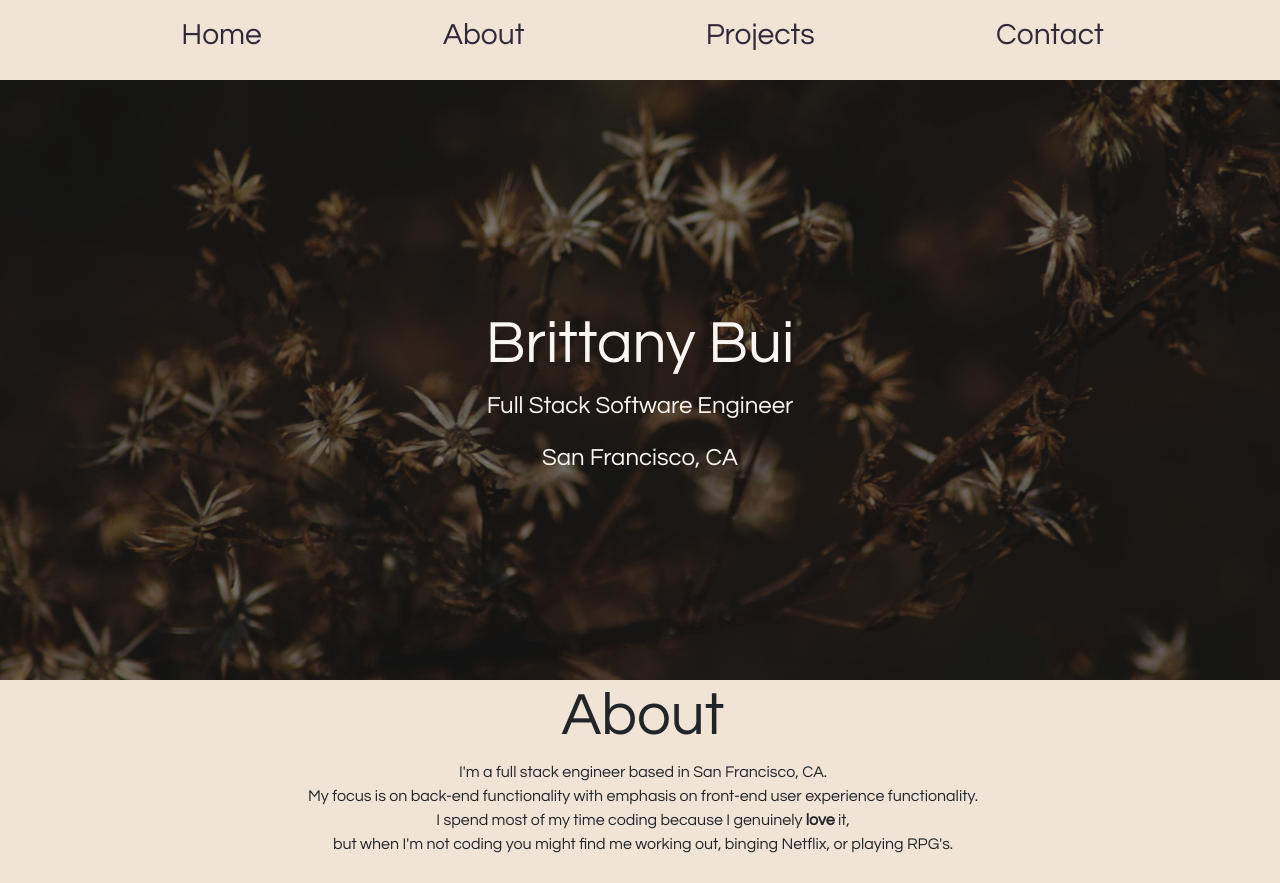
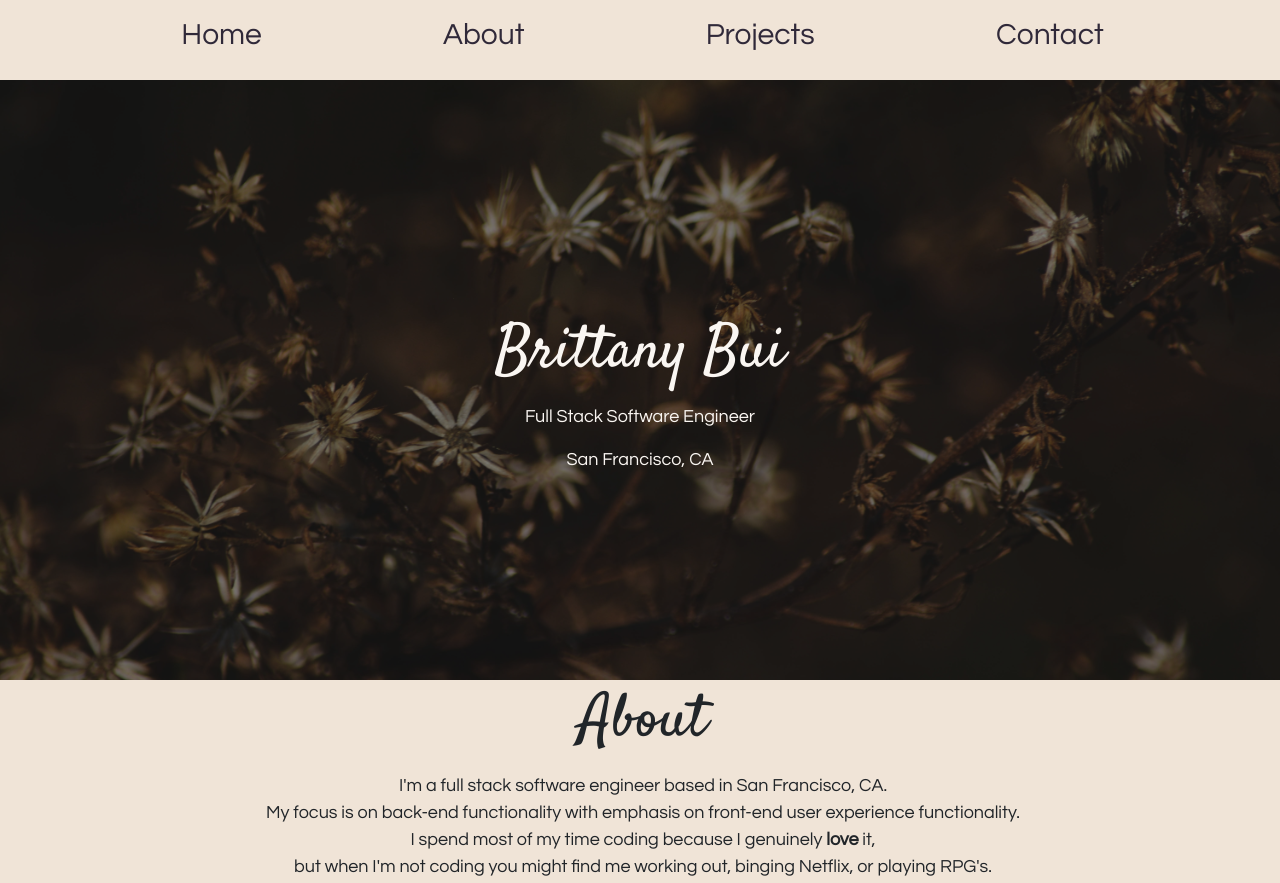
Before and after one commit to BrittanyMBui/portfolio-in-react, a React (Create React App) app: page / in a window 1280 px wide. Shown: the top 883 px of the page. Built offline with nearby package versions, Linux system fonts and the light colour scheme.

Commit message:
Adds styling

```diff
--- a/public/index.html
+++ b/public/index.html
@@ -17,7 +17,7 @@
     <link rel="stylesheet" href="https://cdnjs.cloudflare.com/ajax/libs/font-awesome/5.15.2/css/all.min.css">
     <!-- GOOGLE FONTS -->
     <link rel="preconnect" href="https://fonts.gstatic.com">
-    <link href="https://fonts.googleapis.com/css2?family=Questrial&display=swap" rel="stylesheet">
+    <link href="https://fonts.googleapis.com/css2?family=Questrial&family=Satisfy&display=swap" rel="stylesheet">
     <title>Brittany Bui</title>
   </head>
   <body>
--- a/src/App.css
+++ b/src/App.css
@@ -29,7 +29,13 @@ button:hover {
 }
 
 h1 {
+    padding: 6px;
     font-size: 60px;
+    font-family: 'Satisfy';
+}
+
+p {
+    font-size: 18px;
 }
 
 .nav {
@@ -47,14 +53,20 @@ h1 {
     font-size: 30px;
 }
 
+.project-desc {
+    margin: 0 auto;
+    max-width: 800px;
+    padding: 8px;
+}
+
 a {
     text-decoration: none;
     color: var(--bg);
 }
 
 a:hover {
-    color: var(--top-bottom-bg);
-    font-weight: bold;
+    color: var(--bg);
+    font-family: 'Satisfy';
 }
 
 #home {
--- a/src/components/About.js
+++ b/src/components/About.js
@@ -4,7 +4,7 @@ return (
     <div id="about">
         <h1>About</h1>
         <p>
-            I'm a full stack engineer based in San Francisco, CA.
+            I'm a full stack software engineer based in San Francisco, CA.
             <br />My focus is on back-end functionality with emphasis on front-end user experience functionality.
             <br />I spend most of my time coding because I genuinely <strong>love</strong> it,
             <br />but when I'm not coding you might find me working out, binging Netflix, or playing RPG's.
--- a/src/components/Projects.js
+++ b/src/components/Projects.js
@@ -63,7 +63,7 @@ render () {
                     {this.state.showProjectZero ? 'Hide' : 'View' } Project Description
                 </button>
                 <div style={{ display: this.state.showProjectZero ? 'block' : 'none' }}>
-                <p>
+                <p className="project-desc">
                     This was my first coding project at General Assembly.
                     I built an in-browser interactive game where a user
                     could care for a pet until it dies of old age or neglect.
@@ -85,7 +85,7 @@ render () {
                     {this.state.showProjectOne ? 'Hide' : 'View' } Project Description
                 </button>
                 <div style={{ display: this.state.showProjectOne ? 'block' : 'none' }}>
-                <p>
+                <p className="project-desc">
                     This was my second coding project at General Assembly, and also my
                     first group project experience. My partner and I chose to build out a personal
                     journaling app, where a user could sign-up or log-in to a private profile and
@@ -110,7 +110,7 @@ render () {
                     {this.state.showProjectTwo ? 'Hide' : 'View' } Project Description
                 </button>
                 <div style={{ display: this.state.showProjectTwo ? 'block' : 'none' }}>
-                <p>
+                <p className="project-desc">
                     This was my third coding project at General Assembly. The purpose of this app was simply to display
                     knowledge and skills of the Django framework. I built it without a real-world use-case in mind but had a lot
                     of fun with building it out. In this app, a user could sign-up or log-in to a profile page. From their profile page,
@@ -119,7 +119,7 @@ render () {
                     'meals' and choose whether it was breakfast, lunch, or dinner. Each 'feeding' would display in a form on the creature's page.
                     I added conditional logic to display a message to the user if their creature had not been fed, or whether the creature had
                     been fed all meals for the day. I built this project using Django, Materialize CSS, CSS, HTML, and used PostgreSQL as
-                    the database.
+                    the database. Link coming soon! I am happy to demo this app to anyone who may be interested!
                 </p>
                 </div>
             </article>
@@ -129,14 +129,14 @@ render () {
                     {this.state.showProjectThree ? 'Hide' : 'View' } Project Description
                 </button>
                 <div style={{ display: this.state.showProjectThree ? 'block' : 'none' }}>
-                <p>
+                <p className="project-desc">
                     This was a project I chose to build in my free-time after finishing the Django curriculum at General Assembly.
                     I decided to take the skills I learned and apply them to an app that would have a real-world use-case.
                     This is a very simple and user friendly to-do list. In this app, a user could sign-up or log-in to their profile page.
                     From their profile page, they could view the titles and dates of each to-do task. Clicking on a task would bring the user
                     to a detailed view page of the to-do task. From there, they can edit or delete the task as well.
                     From the profile page, the user can also add a new to-do task. I built this project using Python, Django, CSS, and PostgreSQL
-                    as the database.
+                    as the database. Link coming soon! I am happy to demo this app to anyone who may be interested!
                 </p>
                 </div>
             </article>
@@ -146,7 +146,7 @@ render () {
                     {this.state.showProjectFour ? 'Hide' : 'View' } Project Description
                 </button>
                 <div style={{ display: this.state.showProjectFour ? 'block' : 'none' }}>
-                <p>
+                <p className="project-desc">
                     This was my capstone project at General Assembly. I chose to build a space for women and underrepresented people in technology. I built this
                     project using MongoDB, Express, React, and Node. I did all of the CSS and styling from scratch.
                     This application includes a customized news feed after user login and a journal-like page where
```
